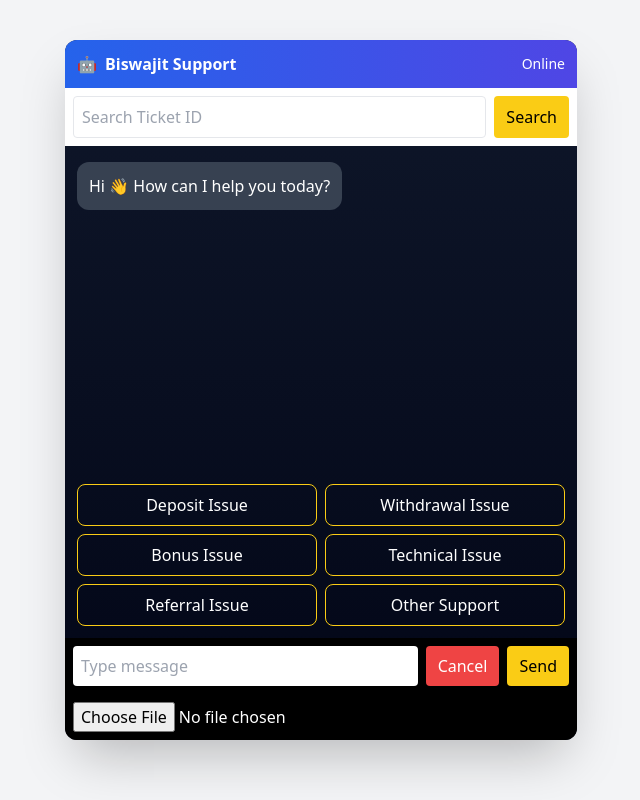
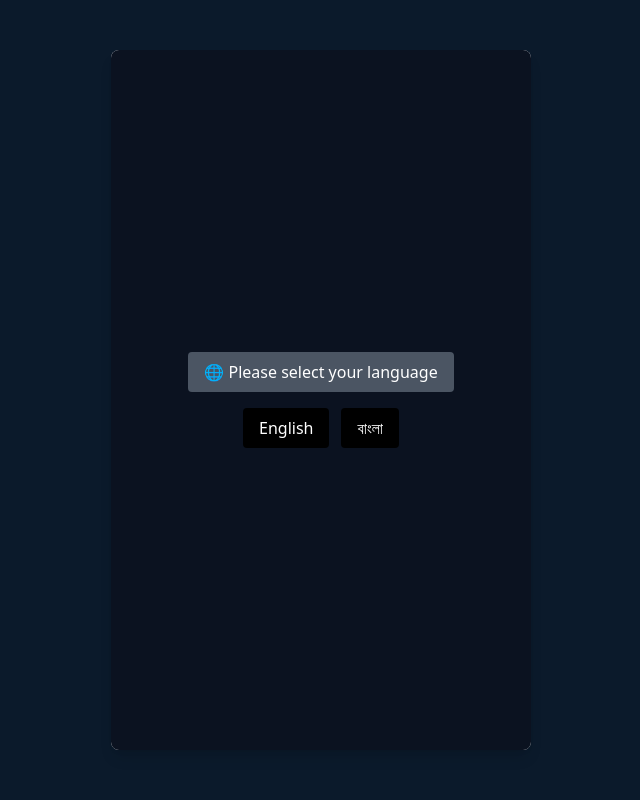
Before and after one commit to Jyotiranjan2023/Chatbot, a React (Vite) app: page / in a window 1280 px wide. Shown: the whole page, without its empty margins (319-959 px from the left). Built offline with nearby package versions, Linux system fonts and the light colour scheme.

Commit message:
Your second commit message

```diff
--- a/src/App.jsx
+++ b/src/App.jsx
@@ -1,8 +1,36 @@
+import { useState } from "react";
 import ChatWindow from "./components/ChatWindow";
+import AdminLogin from "./pages/AdminLogin";
+import AdminPanel from "./pages/AdminPanel";
+
 function App() {
+  const [user, setUser] = useState(
+    JSON.parse(localStorage.getItem("adminUser"))
+  );
+
+  // ADMIN ROUTE
+  if (window.location.pathname === "/admin") {
+    if (!user) return <AdminLogin onLogin={setUser} />;
+
+    return (
+      <AdminPanel
+        user={user}
+        onLogout={() => {
+          localStorage.removeItem("adminUser");
+          setUser(null);
+        }}
+      />
+    );
+  }
+
   return (
-   <div className="h-screen bg-gray-100 flex justify-center pt-10">
-      <ChatWindow />
+    <div className="min-h-screen flex justify-center items-center bg-[#0b1a2b]">
+
+      {/* CENTER CONTAINER */}
+      <div className="w-[420px] bg-[#f3f4f6] shadow-lg rounded-lg overflow-hidden">
+        <ChatWindow />
+      </div>
+
     </div>
   );
 }
--- a/src/components/ChatWindow.jsx
+++ b/src/components/ChatWindow.jsx
@@ -7,13 +7,32 @@ export default function ChatWindow() {
   const [input, setInput] = useState("");
   const [data, setData] = useState([]);
   const [typing, setTyping] = useState(false);
+  const [language, setLanguage] = useState(null);
 
   const bottomRef = useRef();
+
+  // 🌐 LANGUAGE DATA
+  const texts = {
+    en: {
+      welcome: "Hi 👋 How can I help you today?",
+      next: "What would you like next?",
+      upload: "Image received ✅",
+      contact: "Our team will contact you soon.",
+      choose: "Please select your language",
+    },
+    bn: {
+      welcome: "হাই 👋 আমি কিভাবে সাহায্য করতে পারি?",
+      next: "এখন আপনি কি করতে চান?",
+      upload: "ছবি গ্রহণ করা হয়েছে ✅",
+      contact: "আমাদের টিম আপনার সাথে যোগাযোগ করবে",
+      choose: "ভাষা নির্বাচন করুন",
+    },
+  };
 
   const defaultData = [
     {
       id: 1,
-      question: "Hi 👋 How can I help you today?",
+      question: "root",
       options: [
         { text: "Deposit Issue", next: 2 },
         { text: "Withdrawal Issue", next: 3 },
@@ -32,36 +51,42 @@ export default function ChatWindow() {
   ];
 
   useEffect(() => {
+    const storedLang = localStorage.getItem("lang");
+    if (storedLang) setLanguage(storedLang);
+
     const stored = JSON.parse(localStorage.getItem("chatData"));
     const finalData = stored && stored.length ? stored : defaultData;
 
     setData(finalData);
-    setCurrent(finalData[0]);
-    setMessages([{ type: "bot", text: finalData[0].question }]);
   }, []);
+
+  useEffect(() => {
+    if (language && data.length) {
+      setCurrent(data[0]);
+      setMessages([
+        { type: "bot", text: texts[language].welcome },
+      ]);
+    }
+  }, [language, data]);
 
   useEffect(() => {
     bottomRef.current?.scrollIntoView({ behavior: "smooth" });
   }, [messages, typing]);
 
-  // ✅ Typing simulation
   const botReply = (text, nextNode = null) => {
     setTyping(true);
 
     setTimeout(() => {
       setTyping(false);
 
-      setMessages((prev) => [
-        ...prev,
-        { type: "bot", text },
-      ]);
+      setMessages((prev) => [...prev, { type: "bot", text }]);
 
       if (nextNode) {
         if (!nextNode.options.length) {
           setTimeout(() => {
             setMessages((prev) => [
               ...prev,
-              { type: "bot", text: "What would you like next?" },
+              { type: "bot", text: texts[language].next },
             ]);
             setCurrent(data[0]);
           }, 800);
@@ -69,19 +94,18 @@ export default function ChatWindow() {
           setCurrent(nextNode);
         }
       }
-    }, 800);
+    }, 700);
   };
 
   const handleOptionClick = (opt) => {
     const next = data.find((item) => item.id === opt.next);
-    if (!next) return;
 
     setMessages((prev) => [
       ...prev,
       { type: "user", text: opt.text },
     ]);
 
-    botReply(next.answer || next.question, next);
+    botReply(next.answer, next);
   };
 
   const handleSend = () => {
@@ -92,43 +116,64 @@ export default function ChatWindow() {
       { type: "user", text: input },
     ]);
 
-    botReply("Our team will contact you soon.");
+    botReply(texts[language].contact);
     setInput("");
   };
 
-  const handleCancel = () => {
-    setMessages([
-      { type: "bot", text: data[0]?.question || "Hi 👋 How can I help you?" },
-    ]);
-    setCurrent(data[0]);
+  const handleLanguage = (lang) => {
+    setLanguage(lang);
+    localStorage.setItem("lang", lang);
   };
 
   const handleImageUpload = (e) => {
     const file = e.target.files[0];
-    if (!file) return;
+    const reader = new FileReader();
 
-    const reader = new FileReader();
     reader.onload = () => {
       setMessages((prev) => [
         ...prev,
         { type: "user", image: reader.result },
       ]);
+      botReply(texts[language].upload);
+    };
 
-      botReply("Image received ✅");
-    };
     reader.readAsDataURL(file);
   };
 
+  // ❗ LANGUAGE SCREEN
+  if (!language) {
+    return (
+      <div className="h-[700px] flex flex-col items-center justify-center bg-[#0b1220] text-white">
+        <div className="bg-gray-600 px-4 py-2 rounded mb-4">
+          🌐 {texts.en.choose}
+        </div>
+
+        <div className="flex gap-3">
+          <button
+            onClick={() => handleLanguage("en")}
+            className="bg-black px-4 py-2 rounded"
+          >
+            English
+          </button>
+
+          <button
+            onClick={() => handleLanguage("bn")}
+            className="bg-black px-4 py-2 rounded"
+          >
+            বাংলা
+          </button>
+        </div>
+      </div>
+    );
+  }
+
   return (
-    <div className="w-full max-w-lg mx-auto h-[700px] flex flex-col bg-gradient-to-b from-[#0f172a] to-[#020617] text-white rounded-xl shadow-2xl overflow-hidden">
+    <div className="h-[700px] flex flex-col bg-[#0b1220] text-white">
 
       {/* HEADER */}
-      <div className="bg-gradient-to-r from-blue-600 to-indigo-600 p-3 flex justify-between items-center">
-        <div className="flex items-center gap-2">
-          <span>🤖</span>
-          <span className="font-bold">Biswajit Support</span>
-        </div>
-        <span className="text-sm">Online</span>
+      <div className="bg-blue-600 p-3 flex justify-between">
+        <span>🤖 Support</span>
+        <span>Online</span>
       </div>
 
       {/* SEARCH */}
@@ -137,19 +182,18 @@ export default function ChatWindow() {
           placeholder="Search Ticket ID"
           className="flex-1 p-2 border rounded text-black"
         />
-        <button className="bg-yellow-400 px-3 rounded text-black">Search</button>
+        <button className="bg-yellow-400 px-3 rounded text-black">
+          Search
+        </button>
       </div>
 
-      {/* MESSAGES */}
+      {/* CHAT */}
       <div className="flex-1 overflow-y-auto p-3 space-y-2">
         {messages.map((m, i) => (
           <MessageBubble key={i} msg={m} />
         ))}
 
-        {/* Typing */}
-        {typing && (
-          <div className="text-sm text-gray-400">Typing...</div>
-        )}
+        {typing && <div className="text-gray-400">Typing...</div>}
 
         <div ref={bottomRef}></div>
       </div>
@@ -161,7 +205,7 @@ export default function ChatWindow() {
             <button
               key={i}
               onClick={() => handleOptionClick(opt)}
-              className="border border-yellow-400 p-2 rounded-lg hover:bg-yellow-400 hover:text-black transition"
+              className="border border-yellow-400 p-2 rounded hover:bg-yellow-400 hover:text-black"
             >
               {opt.text}
             </button>
@@ -174,24 +218,12 @@ export default function ChatWindow() {
         <input
           value={input}
           onChange={(e) => setInput(e.target.value)}
-          onKeyDown={(e) => {
-            if (e.key === "Enter") handleSend();
-          }}
+          onKeyDown={(e) => e.key === "Enter" && handleSend()}
           className="flex-1 p-2 rounded text-black"
           placeholder="Type message"
         />
-
-        <button
-          onClick={handleCancel}
-          className="bg-red-500 px-3 rounded"
-        >
-          Cancel
-        </button>
-
-        <button
-          onClick={handleSend}
-          className="bg-yellow-400 px-3 rounded text-black"
-        >
+        <button className="bg-red-500 px-3 rounded">Cancel</button>
+        <button onClick={handleSend} className="bg-yellow-400 px-3 rounded text-black">
           Send
         </button>
       </div>
--- /dev/null
+++ b/src/pages/AdminLogin.jsx
@@ -0,0 +1,54 @@
+import { useState } from "react";
+
+export default function AdminLogin({ onLogin }) {
+  const [userId, setUserId] = useState("");
+  const [password, setPassword] = useState("");
+
+  const handleLogin = () => {
+    const users = [
+      { id: "admin", password: "1234", role: "admin" },
+      { id: "viewer", password: "1234", role: "viewer" },
+    ];
+
+    const user = users.find(
+      (u) => u.id === userId && u.password === password
+    );
+
+    if (user) {
+      localStorage.setItem("adminUser", JSON.stringify(user));
+      onLogin(user);
+    } else {
+      alert("Invalid credentials");
+    }
+  };
+
+  return (
+    <div className="h-screen flex items-center justify-center bg-gray-100">
+      <div className="bg-white p-6 rounded shadow w-80">
+        <h2 className="text-xl font-bold mb-4">Admin Login</h2>
+
+        <input
+          placeholder="User ID"
+          value={userId}
+          onChange={(e) => setUserId(e.target.value)}
+          className="border p-2 w-full mb-2"
+        />
+
+        <input
+          type="password"
+          placeholder="Password"
+          value={password}
+          onChange={(e) => setPassword(e.target.value)}
+          className="border p-2 w-full mb-3"
+        />
+
+        <button
+          onClick={handleLogin}
+          className="bg-blue-600 text-white w-full p-2"
+        >
+          Login
+        </button>
+      </div>
+    </div>
+  );
+}
--- a/src/pages/AdminPanel.jsx
+++ b/src/pages/AdminPanel.jsx
@@ -1,6 +1,6 @@
 import { useState, useEffect } from "react";
 
-export default function AdminPanel() {
+export default function AdminPanel({ user, onLogout }) {
   const [data, setData] = useState([]);
   const [question, setQuestion] = useState("");
   const [answer, setAnswer] = useState("");
@@ -14,18 +14,19 @@ export default function AdminPanel() {
   const handleAvatar = (e) => {
     const file = e.target.files[0];
     const reader = new FileReader();
-
     reader.onload = () => setAvatar(reader.result);
     reader.readAsDataURL(file);
   };
 
   const addItem = () => {
+    if (!question) return alert("Enter question");
+
     const newItem = {
       id: Date.now(),
       question,
       answer,
+      avatar,
       options: [],
-      avatar,
     };
 
     const updated = [...data, newItem];
@@ -37,33 +38,66 @@ export default function AdminPanel() {
   };
 
   return (
-    <div className="p-5">
-      <h1 className="text-xl font-bold mb-4">Admin Panel</h1>
+    <div className="min-h-screen bg-gradient-to-br from-slate-900 to-black text-white p-6">
+
+      {/* HEADER */}
+      <div className="flex justify-between items-center mb-6">
+        <h1 className="text-2xl font-bold">⚙️ Admin Dashboard</h1>
+        <button
+          onClick={onLogout}
+          className="bg-red-500 px-4 py-2 rounded"
+        >
+          Logout
+        </button>
+      </div>
+
+      {/* FORM */}
+      <div className="bg-slate-800 p-5 rounded-xl shadow-lg mb-6">
+
+        <h2 className="text-lg mb-3">Add Chat Flow</h2>
 
         <input
           placeholder="Question"
           value={question}
           onChange={(e) => setQuestion(e.target.value)}
-        className="border p-2 mb-2 w-full"
+          className="w-full p-2 mb-2 rounded text-black"
         />
 
         <input
           placeholder="Answer"
           value={answer}
           onChange={(e) => setAnswer(e.target.value)}
-        className="border p-2 mb-2 w-full"
+          className="w-full p-2 mb-2 rounded text-black"
         />
 
-      <input type="file" onChange={handleAvatar} className="mb-2" />
+        <input type="file" onChange={handleAvatar} className="mb-3" />
 
-      <button onClick={addItem} className="bg-blue-600 text-white px-4 py-2">
+        <button
+          onClick={addItem}
+          className="bg-blue-600 px-4 py-2 rounded"
+        >
           Add Flow
         </button>
+      </div>
 
-      <div className="mt-4">
+      {/* DATA LIST */}
+      <div className="grid gap-3">
         {data.map((item) => (
-          <div key={item.id} className="border p-2 my-2">
-            {item.question || item.answer}
+          <div
+            key={item.id}
+            className="bg-slate-800 p-3 rounded shadow flex justify-between items-center"
+          >
+            <span>{item.question || item.answer}</span>
+            <button
+              onClick={() => {
+                const updated = data.filter((d) => d.id !== item.id);
+                setData(updated);
+                localStorage.setItem("chatData", JSON.stringify(updated));
+              }}
+              className="bg-red-500 px-2 py-1 rounded"
+            >
+              Delete
+            </button>
           </div>
         ))}
       </div>
```
Lines whose indentation alone changed are shown as unchanged.
